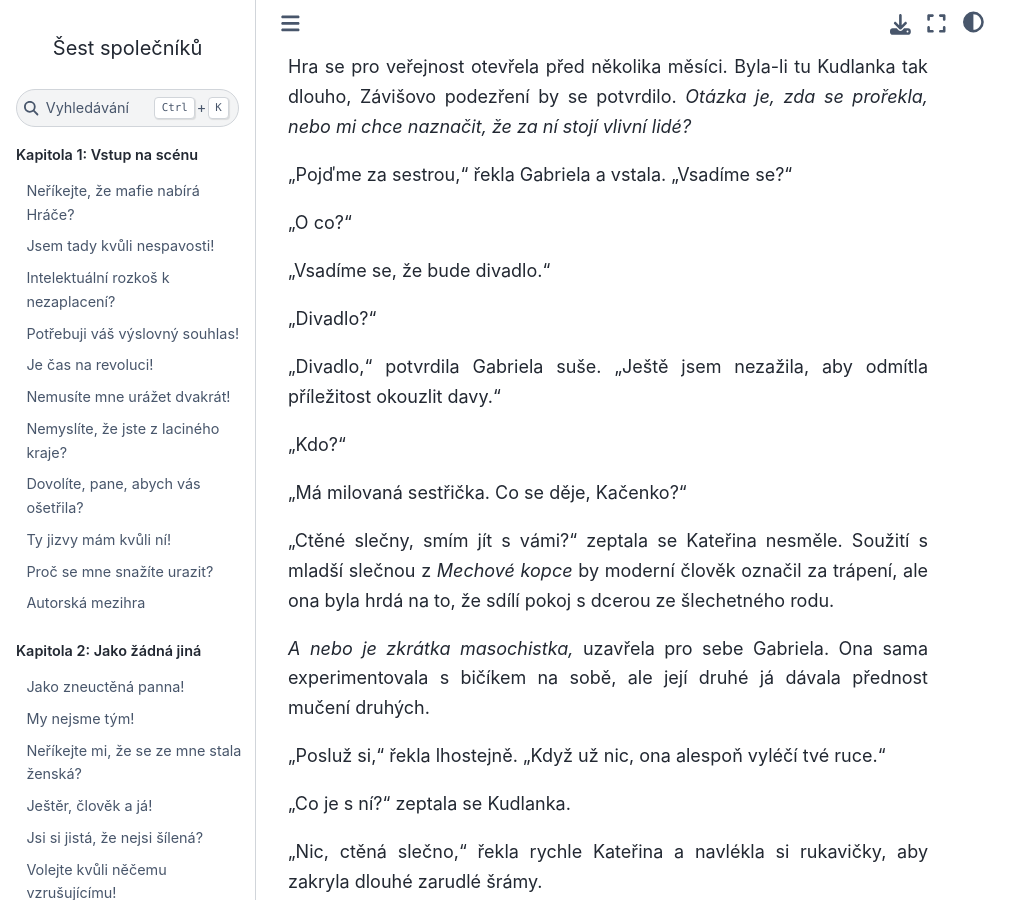
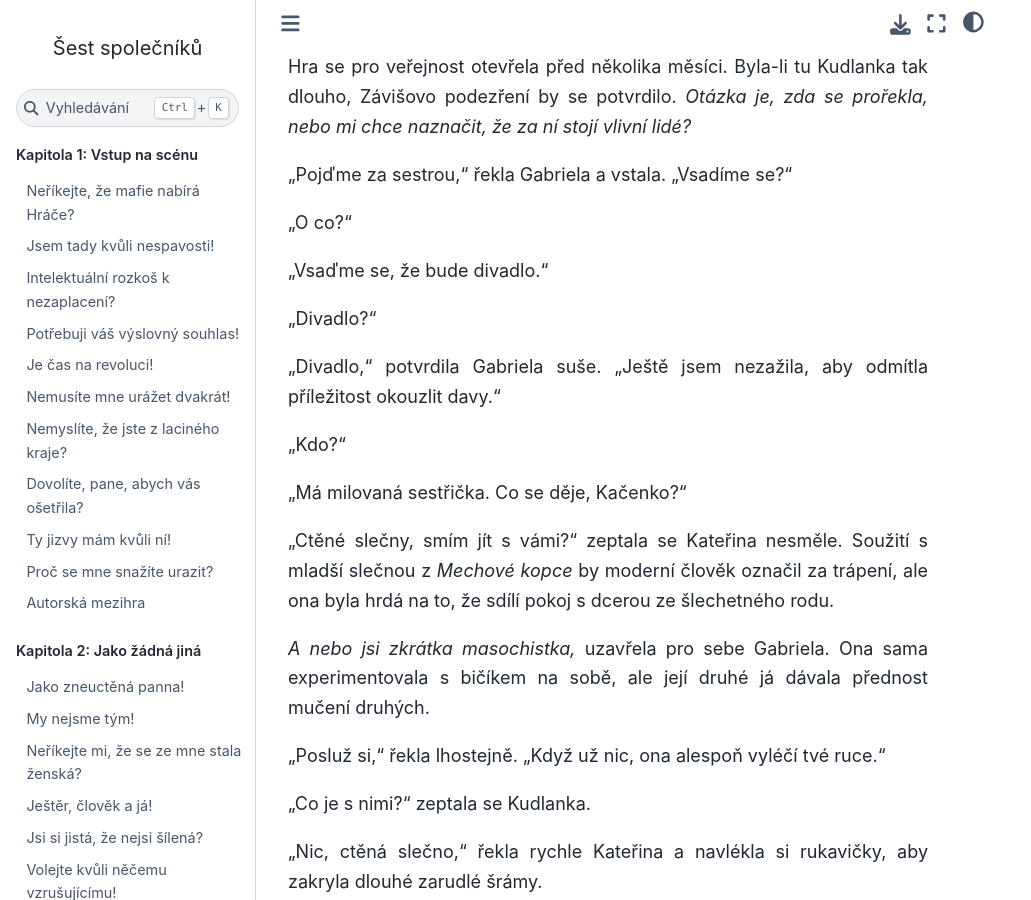
Before and after one commit to hanpari/sest-spolecniku, a Sphinx documentation site: the page built from source/sest_spolecniku/015-uklady-a-souboje/06.md, in a window 1280 px wide and 900 px high, scrolled down 3576 px. Shown: the whole window, without its empty margins (0-1031 px from the left). Built offline with Sphinx 7.4.7 and the Sphinx Book theme 1.1.4, drawn with Linux system fonts in a browser that asks for light colours.

Commit message:
Update 06.md

```diff
--- a/source/sest_spolecniku/015-uklady-a-souboje/06.md
+++ b/source/sest_spolecniku/015-uklady-a-souboje/06.md
@@ -76,7 +76,7 @@ Hra se pro veřejnost otevřela před několika měsíci. Byla-li tu Kudlanka ta
 
 "O co?"
 
-"Vsadíme se, že bude divadlo."
+"Vsaďme se, že bude divadlo."
 
 "Divadlo?"
 
@@ -88,10 +88,10 @@ Hra se pro veřejnost otevřela před několika měsíci. Byla-li tu Kudlanka ta
 
 "Ctěné slečny, smím jít s vámi?" zeptala se Kateřina nesměle. Soužití s mladší slečnou z *Mechové kopce* by moderní člověk označil za trápení, ale ona byla hrdá na to, že sdílí pokoj s dcerou ze šlechetného rodu.
 
-*A nebo je zkrátka masochistka,* uzavřela pro sebe Gabriela. Ona sama experimentovala s bičíkem na sobě, ale její druhé já dávala přednost mučení druhých.
+*A nebo jsi zkrátka masochistka,* uzavřela pro sebe Gabriela. Ona sama experimentovala s bičíkem na sobě, ale její druhé já dávala přednost mučení druhých.
 
 "Posluž si," řekla lhostejně. "Když už nic, ona alespoň vyléčí tvé ruce."
 
-"Co je s ní?" zeptala se Kudlanka.
+"Co je s nimi?" zeptala se Kudlanka.
 
 "Nic, ctěná slečno," řekla rychle Kateřina a navlékla si rukavičky, aby zakryla dlouhé zarudlé šrámy.
```
